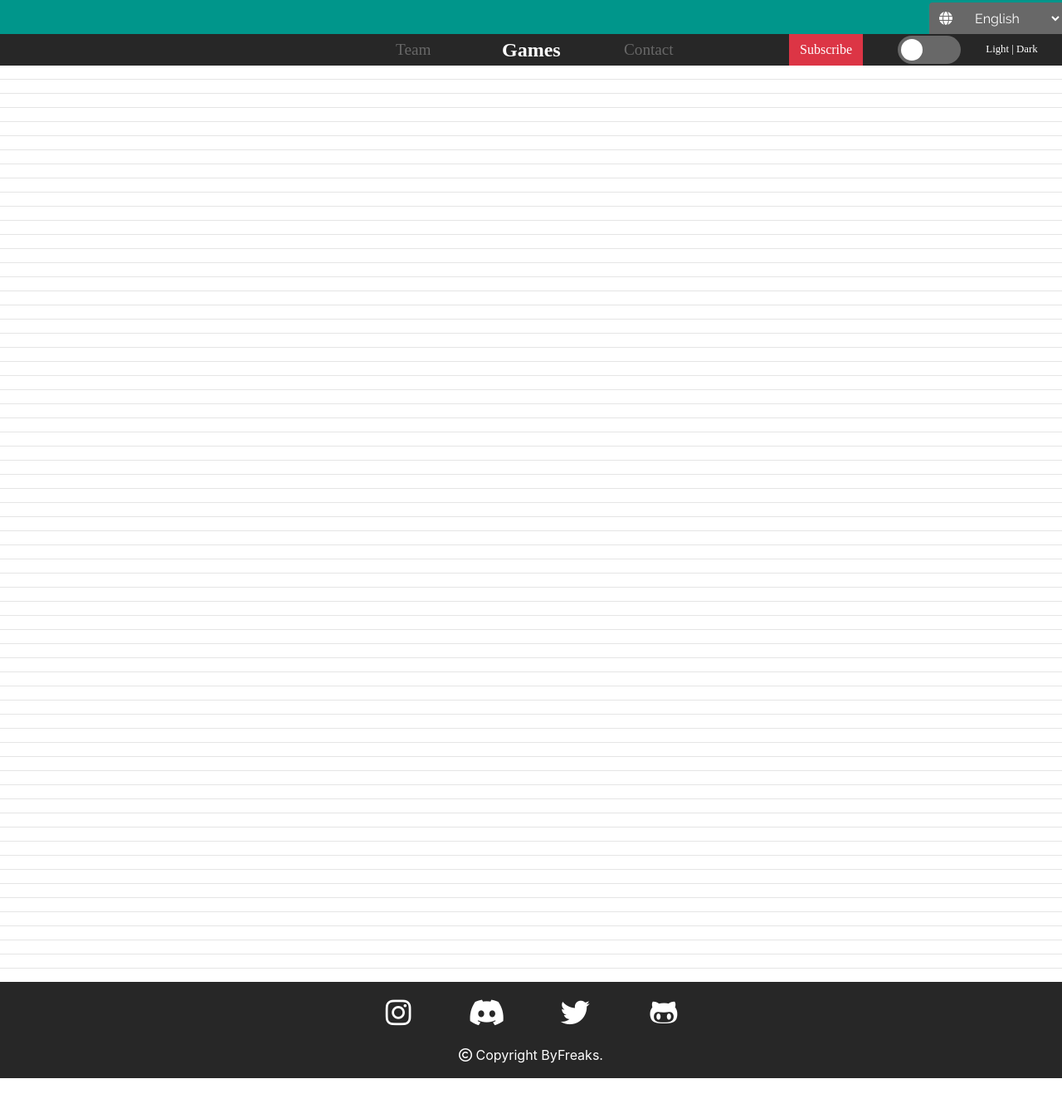
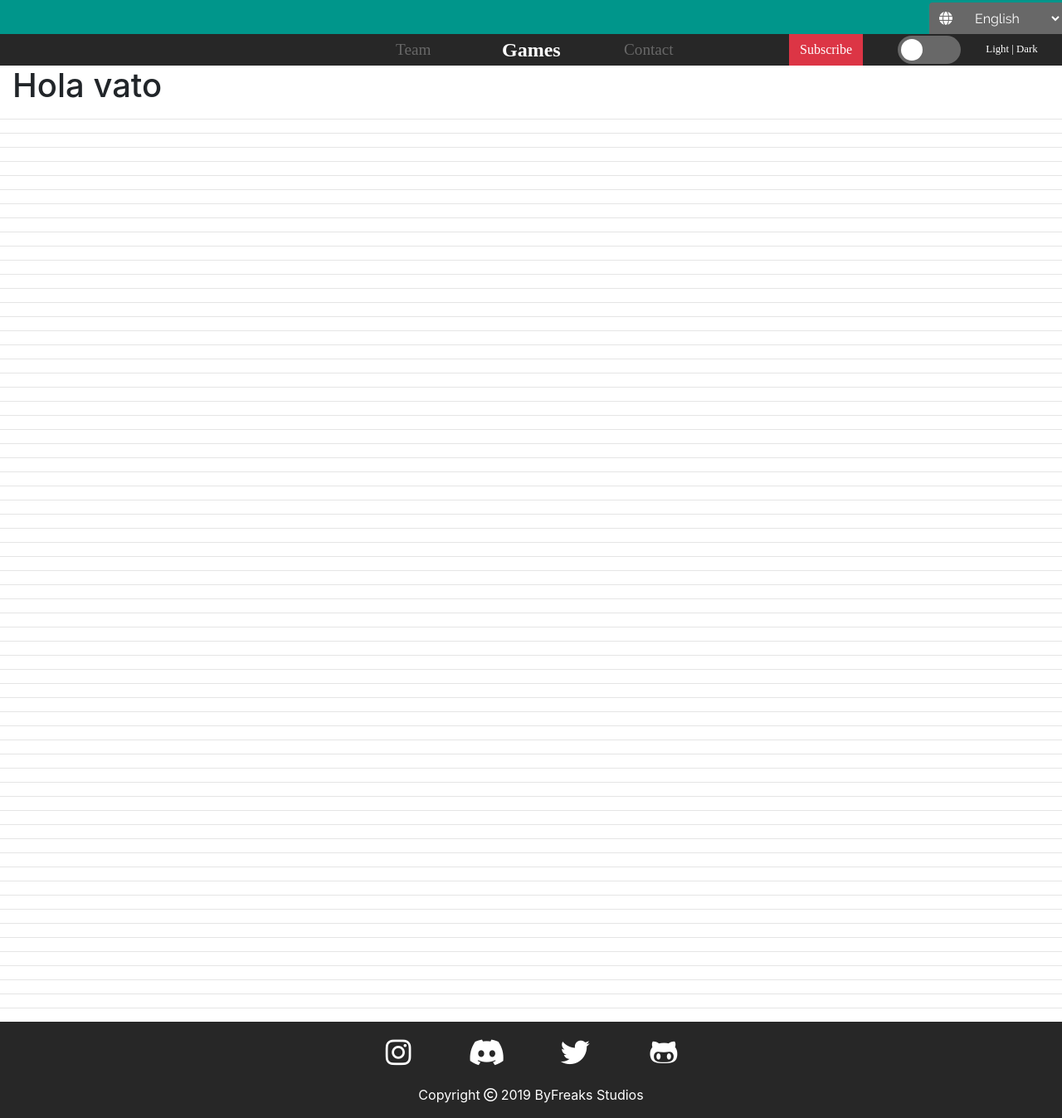
Before and after one commit to byfreaks/byfreaksweb, a plain HTML site: page index.html in a window 1280 px wide. Shown: the part 209-1556 px from the top of the page at 83% size. Before the commit the page ends 1508 px from the top, so only its background shows below. Drawn offline with Linux system fonts and the light colour scheme; a web font is replaced by a local one.

Commit message:
Cambios generales en footer

```diff
--- a/css/style.css
+++ b/css/style.css
@@ -201,6 +201,13 @@ p.textSwitchMode{
     margin-bottom: 0;
 }
 
+/*Game Brand New*/
+
+.newGameBlock{
+    height: auto;
+    background-color: white;
+}
+
 /*Footer block*/
 
 .footerBlock{
--- a/index.html
+++ b/index.html
@@ -79,6 +79,11 @@
             </div>
         </div>
     </nav>
+
+    <!--Game Brand New-->
+    <section class="container-fluid newGameBlock">
+        <h1>Hola vato</h1>
+    </section>
 
 
     <hr>
@@ -180,8 +185,8 @@
             </div>
         </div>
         <div class="row rowCpr">
-            <div class="col-2 offset-5 text-center">
-                <p class="cpr"><i class="far fa-copyright cpr"></i>  Copyright ByFreaks.</p>
+            <div class="col-4 offset-4 text-center">
+                <p class="cpr">Copyright <i class="far fa-copyright cpr"></i> 2019 ByFreaks Studios </p>
             </div>
         </div>
     </footer>
```
